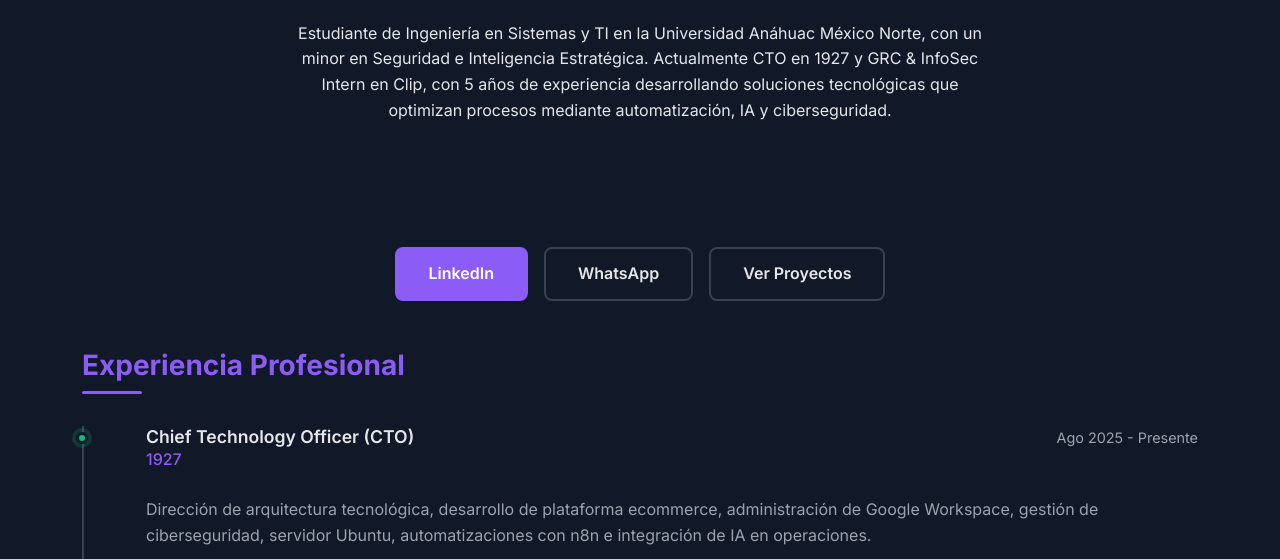
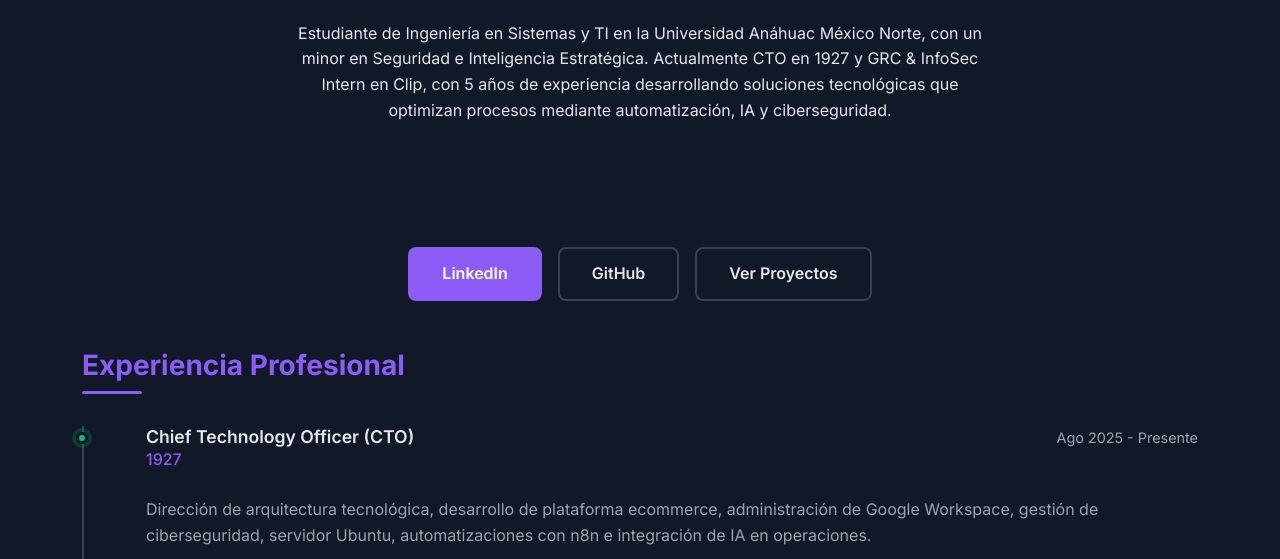
Before and after one commit to Verttungas/online-portfolio, a plain HTML site: page index.html in a window 1280 px wide. Shown: the part 538-1097 px from the top of the page. Drawn offline with nearby package versions, Linux system fonts and the light colour scheme.

Commit message:
update: Cambio de WhatsApp por GitHub

```diff
--- a/index.html
+++ b/index.html
@@ -58,7 +58,7 @@
 
     <div class="cta-buttons" data-aos="fade-up" data-aos-delay="100">
       <a href="https://www.linkedin.com/in/carlos-vertti-824b9a2a0/" target="_blank" class="btn-primary">LinkedIn</a>
-      <a href="https://wa.me/525654301933" target="_blank" class="btn-secondary">WhatsApp</a>
+      <a href="https://github.com/Verttungas" target="_blank" class="btn-secondary">GitHub</a>
       <a href="projects.html" class="btn-secondary">Ver Proyectos</a>
     </div>
 
```
